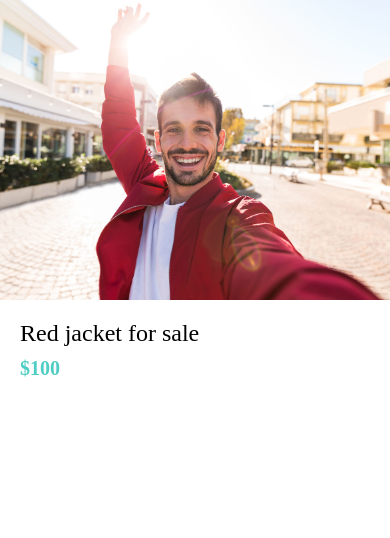
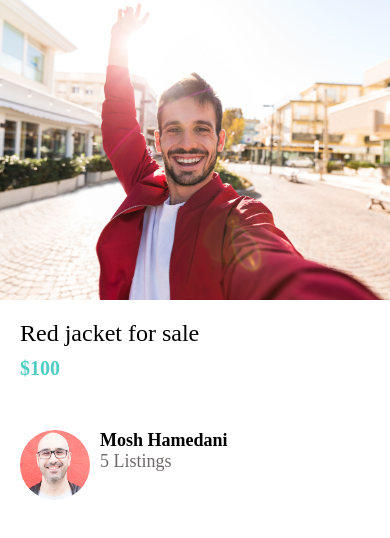
Before and after one commit to majshub/DoneWithIt, a React Native app: screen / in a window 390 px wide. Shown: the top 538 px of the page. Built offline with nearby package versions, Linux system fonts and the light colour scheme.

Commit message:
Created list item and improved listing details screen

```diff
--- /dev/null
+++ b/app/components/ListItem.js
@@ -0,0 +1,36 @@
+import React from "react";
+import { View, StyleSheet, Image } from "react-native";
+import AppText from "./AppText";
+import colors from "../config/colors";
+
+function ListItem({ title, subTitle, image }) {
+  return (
+    <View style={styles.container}>
+      <Image style={styles.image} source={image} />
+      <View>
+        <AppText style={styles.title}>{title}</AppText>
+        <AppText style={styles.subTitle}>{subTitle}</AppText>
+      </View>
+    </View>
+  );
+}
+
+const styles = StyleSheet.create({
+  container: {
+    flexDirection: "row",
+  },
+  image: {
+    width: 70,
+    height: 70,
+    borderRadius: 35,
+    marginRight: 10,
+  },
+  subTitle: {
+    color: colors.medium,
+  },
+  title: {
+    fontWeight: "bold",
+  },
+});
+
+export default ListItem;
--- a/app/config/colors.js
+++ b/app/config/colors.js
@@ -3,4 +3,5 @@ export default {
   secondary: "#4ecdc4",
   black: "#000",
   white: "#fff",
+  medium: "#6e6969",
 };
--- a/app/screens/ListingDetailsScreen.js
+++ b/app/screens/ListingDetailsScreen.js
@@ -1,6 +1,7 @@
 import React from "react";
 import { Image, View, StyleSheet } from "react-native";
 import AppText from "../components/AppText";
+import ListItem from "../components/ListItem";
 
 import colors from "../config/colors";
 
@@ -11,6 +12,13 @@ function ListingDetailsScreen(props) {
       <View style={styles.detailsContainer}>
         <AppText style={styles.title}>Red jacket for sale</AppText>
         <AppText style={styles.price}>$100</AppText>
+        <View style={styles.userContainer}>
+          <ListItem
+            image={require("../assets/mosh.jpg")}
+            title="Mosh Hamedani"
+            subTitle="5 Listings"
+          />
+        </View>
       </View>
     </View>
   );
@@ -34,6 +42,9 @@ const styles = StyleSheet.create({
     fontSize: 24,
     fontWeight: "500",
   },
+  userContainer: {
+    marginVertical: 40,
+  },
 });
 
 export default ListingDetailsScreen;
```
